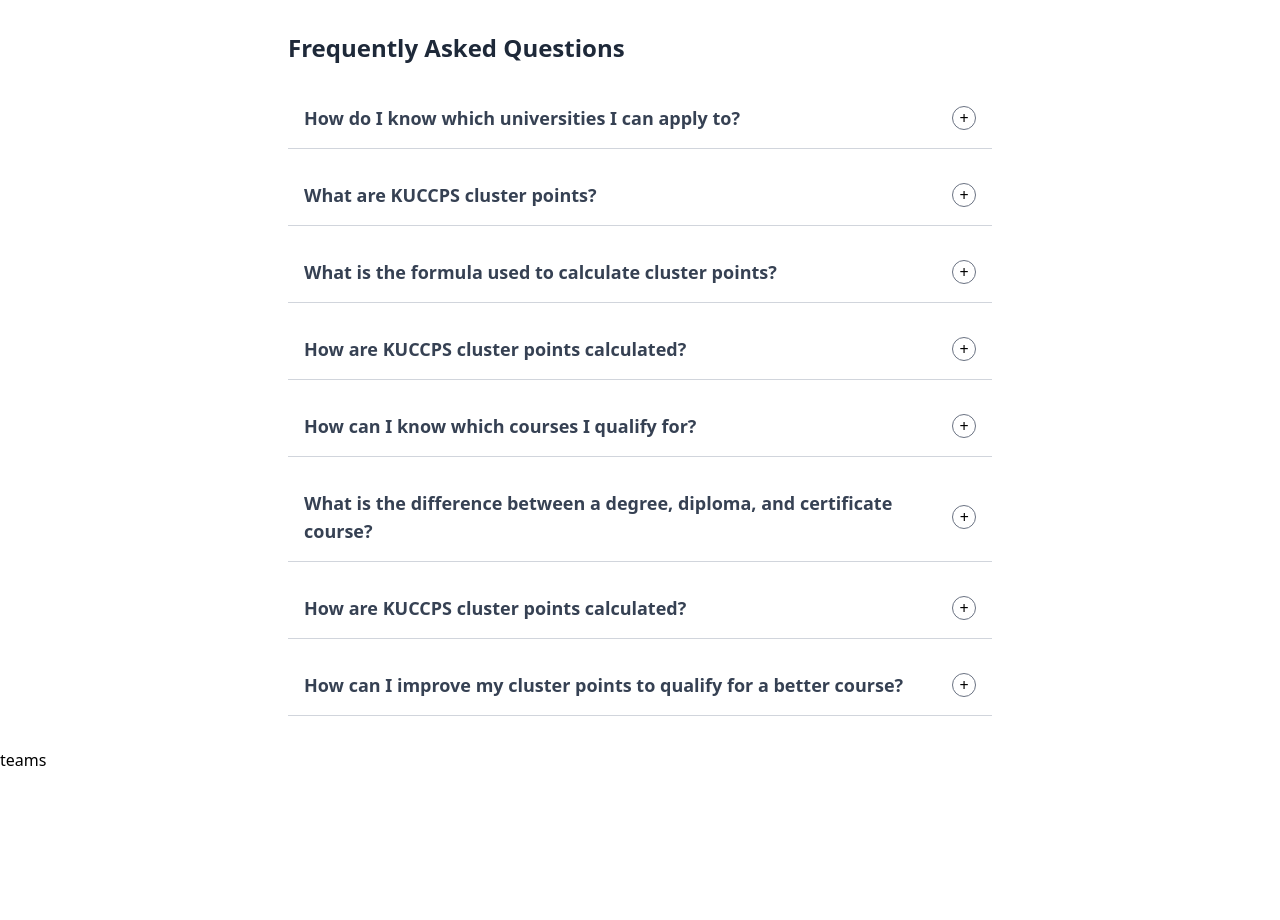
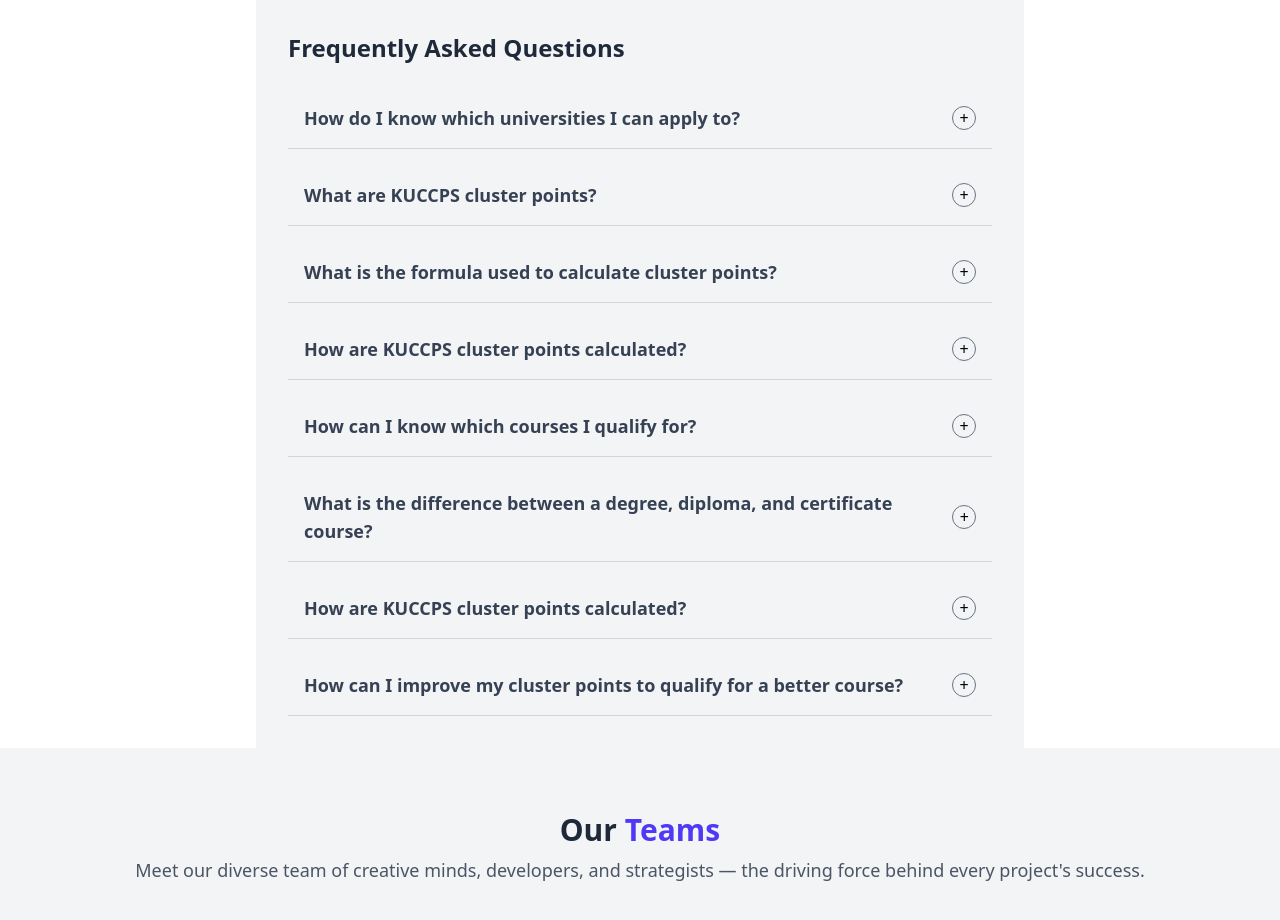
Before and after one commit to mwaele/ready4uni, a React (Vite) app in the folder frontend/: page / in a window 1280 px wide. Shown: the top 920 px of the page. Before the commit the page ends 800 px from the top, so only its background shows below. Built offline with nearby package versions, Linux system fonts and the light colour scheme.

Commit message:
create initial Team component with title and description

```diff
--- a/frontend/src/components/faq.jsx
+++ b/frontend/src/components/faq.jsx
@@ -12,7 +12,7 @@
   };
 
   return (
-    <div className="max-w-3xl mx-auto p-8">
+    <div className="max-w-3xl mx-auto p-8 bg-gray-100">
       {/* heading */}
       <h1 className="text-2xl font-bold mb-6 text-gray-800">
         Frequently Asked Questions
--- a/frontend/src/components/teams.jsx
+++ b/frontend/src/components/teams.jsx
@@ -2,8 +2,19 @@
 
 const Teams = () => {
   return (
-    <div>teams</div>
-  )
+    <section  className="py-16 bg-gray-100">
+    <div className="max-w-6xl mx-auto px-6">
+      <h1 className="text-3xl font-bold text-center text-gray-800">
+        Our <span className="text-indigo-600">Teams</span>
+      </h1>
+      <h3 className="text-lg text-gray-600 text-center mt-2">
+        Meet our diverse team of creative minds, developers, and strategists —
+        the driving force behind every project's success.
+      </h3>
+    </div>
+  </section>
+);
+
 }
 
 export default Teams
```
